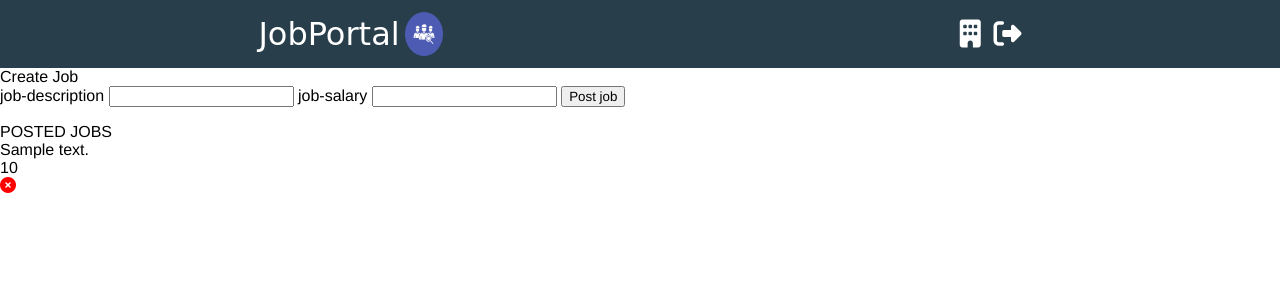
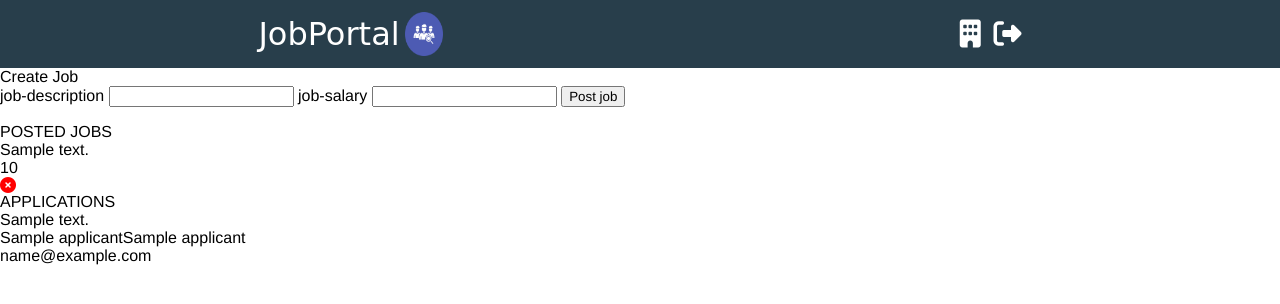
Before and after one commit to anmolassi/Job_server, a Node server app: template views/company_homepage.ejs in a window 1280 px wide. Shown: the top 304 px of the page. Run offline with Node 20, Linux system fonts and the light colour scheme; the template is opened without the code that fills it: most values are stand-ins (such as "Sample title", 1, 10 or a date in 2020); some libraries are stand-ins or nearby versions.

Commit message:
NINETH COMMIT

```diff
--- a/routes/apply-job.js
+++ b/routes/apply-job.js
@@ -15,6 +15,8 @@ router.get("/", function (req, res) {
       applicant_id:req.query.applicantid,
       job_id:req.query.jobid,
       applicant_email:req.query.applicantemail,
+      f_name:req.query.fname,
+      l_name:req.query.lname,
     },
     function (err, newJobapply) {
       if (err) {
--- a/views/company_homepage.ejs
+++ b/views/company_homepage.ejs
@@ -78,6 +78,16 @@
               <%}%>
       </div>
   </div>
+  <div>
+    <span>APPLICATIONS</span>
+    <% for (let x=0; x<applicants_list.length;x++) {%>
+      <div>
+        <div><%=applicants_list[x].job_description%></div>
+        <div><%=applicants_list[x].f_name%><%=applicants_list[x].l_name%></div>
+        <div><%=applicants_list[x].applicant_email%></div>
+      </div>
+      <%}%>
+  </div>
   </body>
   <script type="text/javascript" src="shape.js"></script>
   <script
--- a/views/search.ejs
+++ b/views/search.ejs
@@ -218,7 +218,7 @@
               <span><%=job_list[x].job_salary%></span>
               <br>
               <span><%=job_list[x].email%></span>
-              <a href="/signin/apply-job/?businessname=<%=job_list[x].business_name%>&&jobdescription=<%=job_list[x].job_description%>&&jobsalary=<%=job_list[x].job_salary%>&&businessid=<%=job_list[x].business_id%>&&applicantid=<%=user.id%>&&jobid=<%=job_list[x]._id%>&&applicantemail=<%=user.email%>">apply</a>
+              <a href="/signin/apply-job/?businessname=<%=job_list[x].business_name%>&&jobdescription=<%=job_list[x].job_description%>&&jobsalary=<%=job_list[x].job_salary%>&&businessid=<%=job_list[x].business_id%>&&applicantid=<%=user.id%>&&jobid=<%=job_list[x]._id%>&&applicantemail=<%=user.email%>&&fname=<%=user.fname%>&&lname=<%=user.lname%>">apply</a>
             </div>
             <%}%>
         </div>
```
Also changed, not shown: models/jobs_applied.js (+8 -0 lines), routes/signin_recruiter.js (+12 -4 lines).
